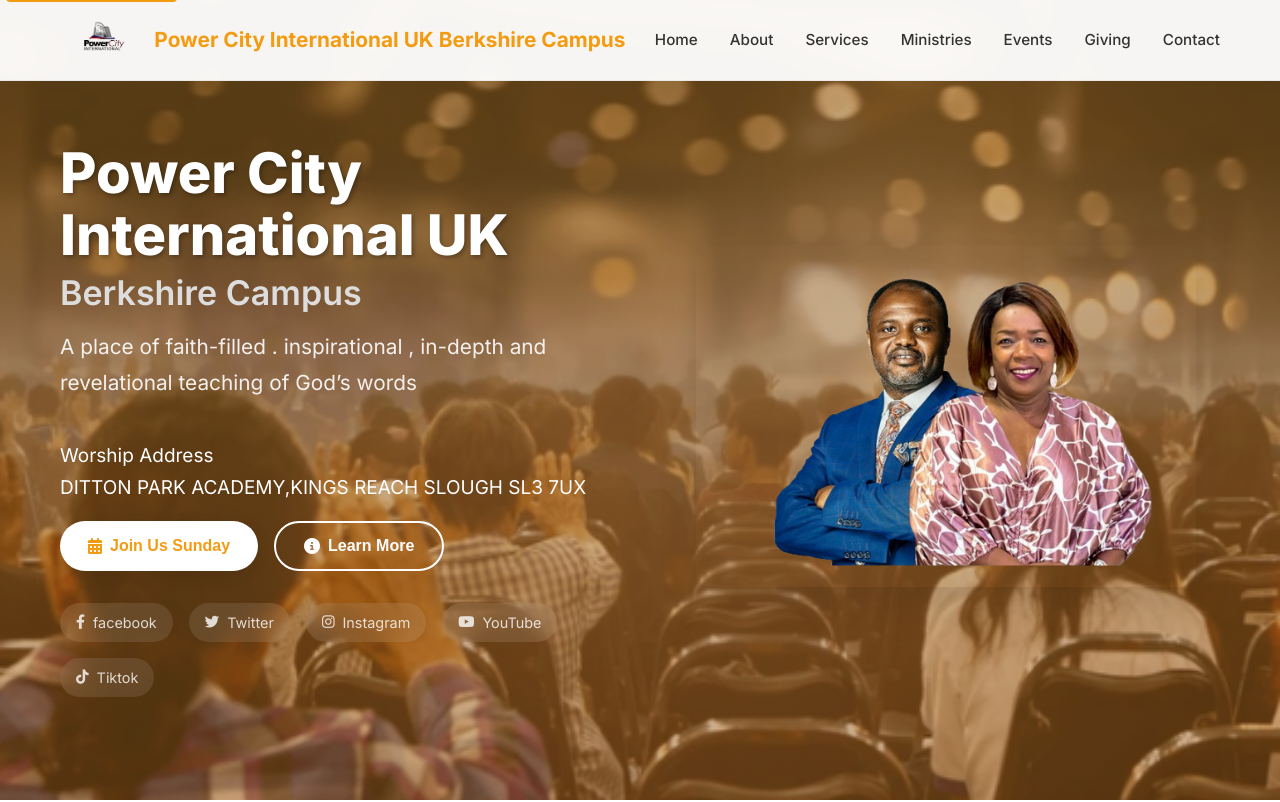
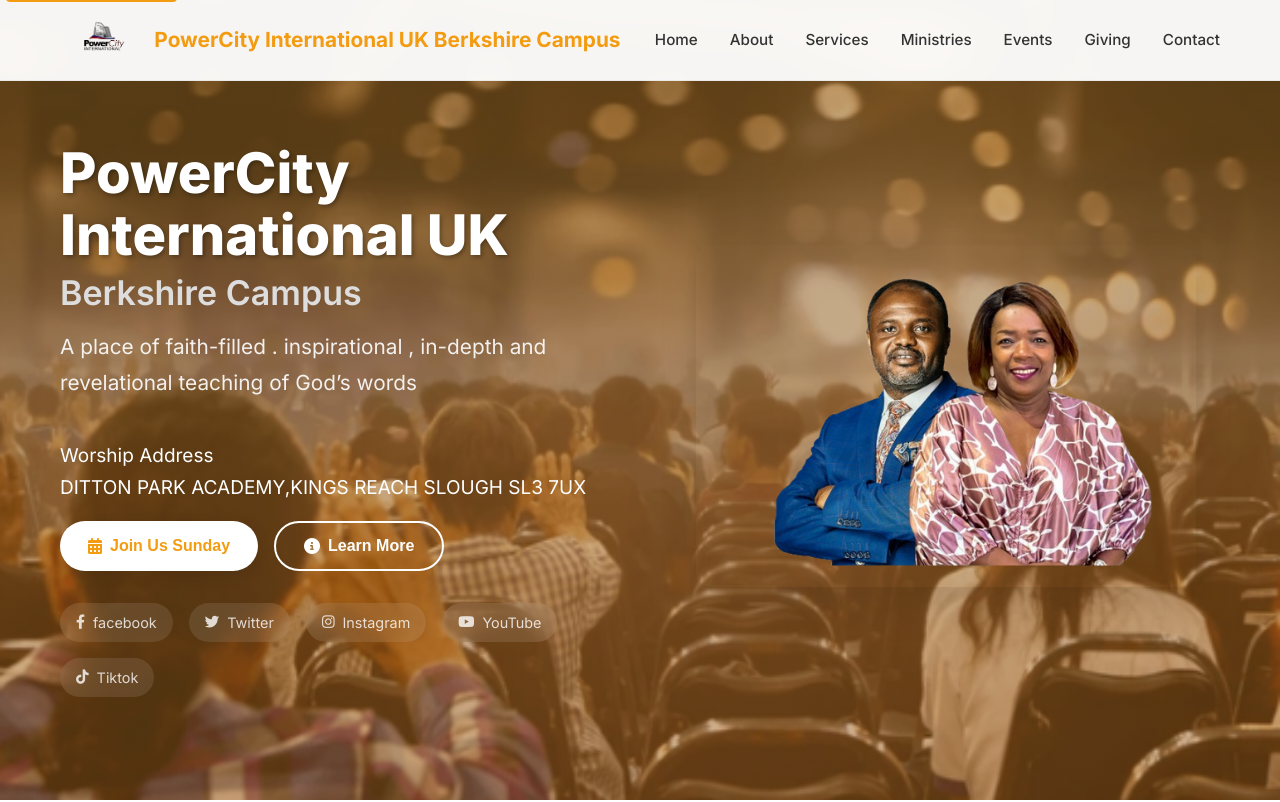
Before and after one commit to bello-thompsondavid/powercityinternationalberkshireuk, a plain HTML site: page index.html in a window 1280 px wide. Shown: the top 802 px of the page. Drawn offline with Linux system fonts and the light colour scheme.

Commit message:
Update index.html

```diff
--- a/index.html
+++ b/index.html
@@ -3,7 +3,7 @@
 <head>
     <meta charset="UTF-8">
     <meta name="viewport" content="width=device-width, initial-scale=1.0">
-    <title>Power City International UK Berkshire Campus - Welcome Home</title>
+    <title>PowerCity International UK Berkshire Campus - Welcome Home</title>
     <link href="https://fonts.googleapis.com/css2?family=Inter:wght@300;400;500;600;700;800&display=swap" rel="stylesheet">
     <link href="https://cdnjs.cloudflare.com/ajax/libs/font-awesome/6.4.0/css/all.min.css" rel="stylesheet">
     <link rel="stylesheet" href="styles.css" class="rel">
@@ -14,7 +14,7 @@
         <div class="nav-container">
             <div class="nav-logo">
                 <img src="churchlogo.png" alt="Church Logo">
-                <h2>Power City International UK Berkshire Campus</h2>
+                <h2>PowerCity International UK Berkshire Campus</h2>
             </div>
             <ul class="nav-menu" id="nav-menu">
                 <li class="nav-item">
@@ -53,7 +53,7 @@
         <div class="container">
             <div class="hero-content">
                 <div class="hero-text fade-in from-left">
-                    <h1 class="hero-title">Power City International UK <h3 style="font-size: 34px; margin-top: -18px; color: #ddd;">Berkshire Campus</h3> </h1>
+                    <h1 class="hero-title">PowerCity International UK <h3 style="font-size: 34px; margin-top: -18px; color: #ddd;">Berkshire Campus</h3> </h1>
                     <p class="hero-subtitle">A place of faith-filled . inspirational , in-depth and revelational teaching of God’s words</p>
                     <p style="font-size: 19px;">Worship Address <br> DITTON PARK ACADEMY,KINGS REACH
                         SLOUGH SL3 7UX</p>
@@ -354,7 +354,7 @@
                 </div>
                 <div class="book-card fade-in from-bottom delay-200" style="border: 1px solid #ddd; border-radius: 8px; padding: 20px; box-shadow: 0 4px 6px rgba(0, 0, 0, 0.1); background-color: #fff; text-align: center; max-width: 600px; margin: auto; width: 100%;">
                     <div class="book-image" style="margin-bottom: 15px;">
-                        <img src="Book.png" alt="Book Cover" style="width: 100%; border-radius: 8px;">
+                        <img src="Books.png" alt="Book Cover" style="width: 100%; border-radius: 8px;">
                     </div>
                     <div class="book-content">
                         <h3 style="font-size: 1.5rem; margin-bottom: 10px;">Books collection</h3>
@@ -545,7 +545,7 @@
         <div class="container">
             <div class="footer-content">
                 <div class="footer-section">
-                    <h3>Power City International</h3>
+                    <h3>PowerCity International</h3>
                     <p>Building a community of faith, hope, and love for Decades.</p>
                     <div class="footer-social">
                         <a href="https://www.facebook.com/share/1CgKrH63YJ/" class="social-link" aria-label="Facebook">
@@ -584,7 +584,7 @@
                 </div>
             </div>
             <div class="footer-bottom">
-                <p>&copy; 2025 power city international UK.All right reserved.</p>
+                <p>&copy; 2025 PowerCity international UK.All right reserved.</p>
             </div>
         </div>
     </footer>
@@ -609,7 +609,7 @@
             initializeScrollEffects();
             initializeContactForm();
             initializeAccessibility();
-            console.log('Power City International website loaded successfully!');
+            console.log('PowerCity International website loaded successfully!');
         });
 
         // Navigation Functions
```
